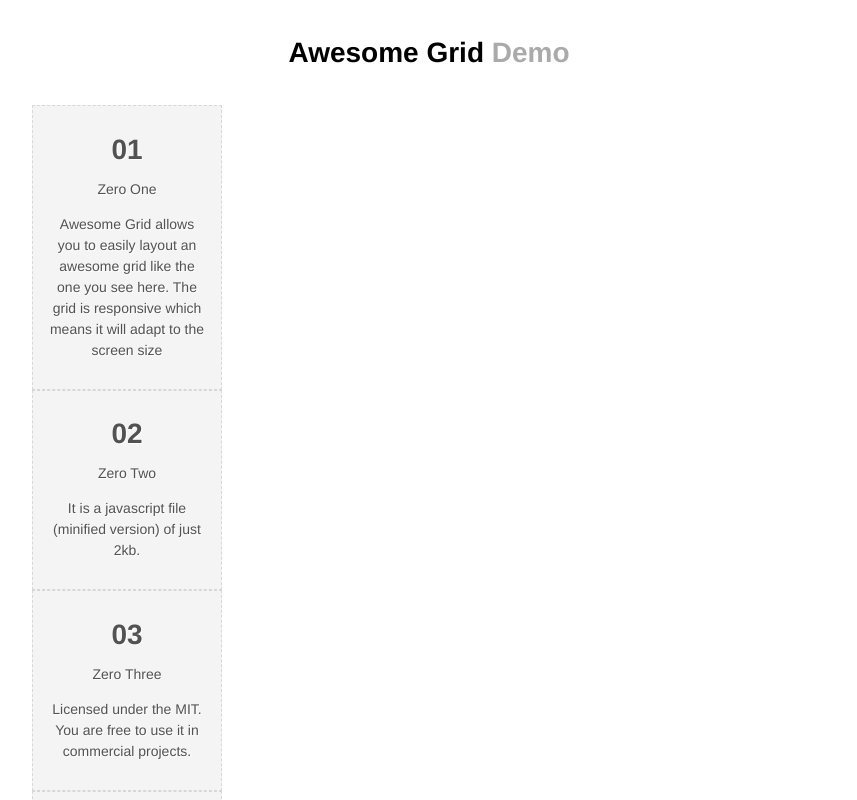
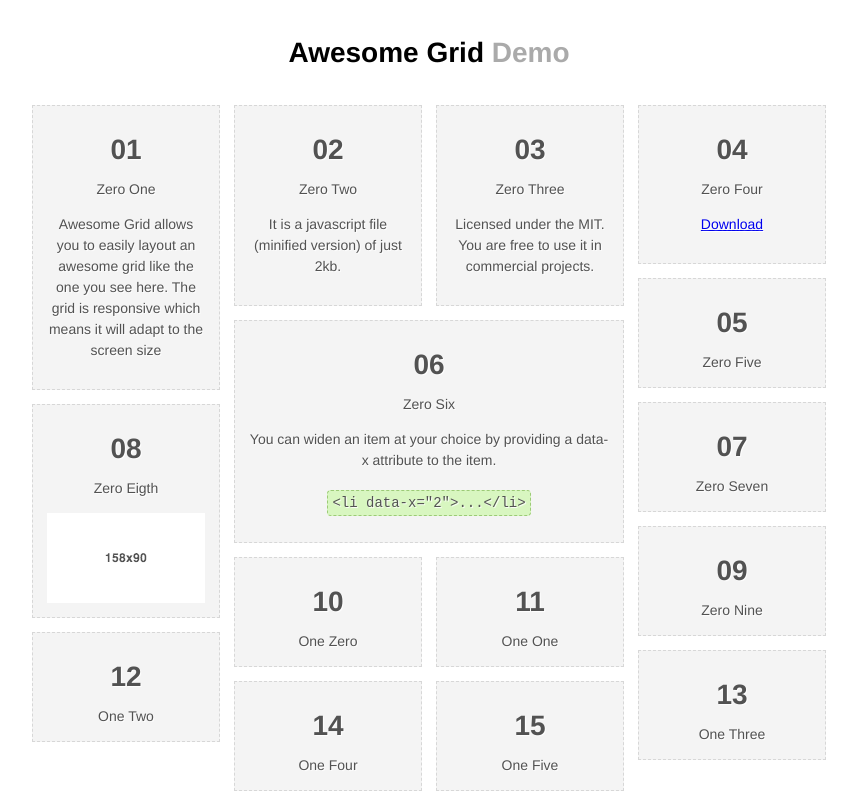
Before and after one commit to kamalkhan/awesome-grid, a plain HTML site: page demo/index.html in a window 1280 px wide. Shown: the top 800 px of the page, without its empty margins (211-1068 px from the left). Drawn offline with Linux system fonts and the light colour scheme.

Commit message:
Fix demo, use .load()

```diff
--- a/demo/index.html
+++ b/demo/index.html
@@ -63,7 +63,7 @@
     <script src="js/jquery.min.js"></script>
     <script src="js/awesome-grid.min.js"></script>
     <script>
-        $('ul.grid img').load(function(){
+        $(window).load(function(){
             $('ul.grid').AwesomeGrid({
                 rowSpacing  : 14,
                 colSpacing  : 14,
```
